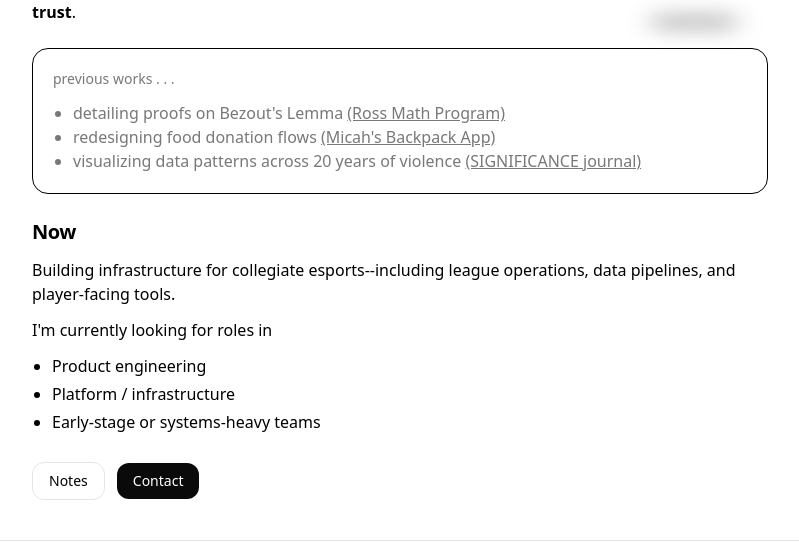
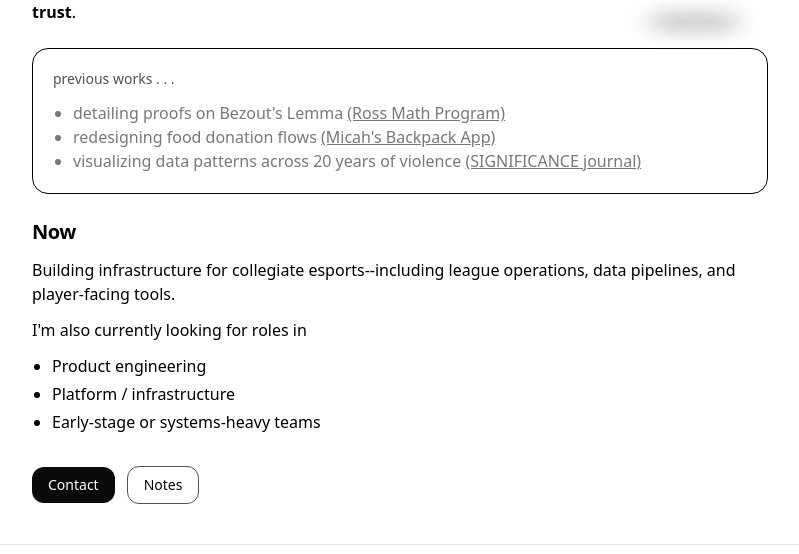
Before and after one commit to soilmilk/studiobydu.co, a Next.js app: page / in a window 1280 px wide. Shown: the part 325-879 px from the top of the page, without its empty margins (240-1039 px from the left). Built offline with nearby package versions, Linux system fonts and the light colour scheme.

Commit message:
Minor UI changes

```diff
--- a/app/page.tsx
+++ b/app/page.tsx
@@ -14,9 +14,10 @@ export default function HomePage() {
             </h1>
             <p className="">
               Hi 👋 I'm Anthony, a current CS major @ Stanford. I'm interested
-              in the workings of tech infrastructure and developer systems. Before
-              the current AI wave, I've built for Android/iOS, which shaped how
-              I think about reliability, APIs, and end-to-end ownership.
+              in the workings of tech infrastructure and developer systems.
+              Before the current AI wave, I've built for Android/iOS, which
+              shaped how I think about reliability, APIs, and end-to-end
+              ownership.
             </p>
             <p className="">
               I work on making complex systems <i>legible</i> and{" "}
@@ -61,7 +62,7 @@ export default function HomePage() {
         </div>
 
         <div className="rounded-2xl border border-[rgb(var(--border))] bg-[rgb(var(--card))] p-5">
-          <p className="text-sm text-[rgb(var(--muted-soft))]">
+          <p className="text-sm text-[rgb(var(--muted))]">
             previous works . . .
           </p>
 
@@ -116,20 +117,14 @@ export default function HomePage() {
             Building infrastructure for collegiate esports--including league
             operations, data pipelines, and player-facing tools.
           </p>
-          <p className="">I'm currently looking for roles in</p>
+          <p className="">I'm also currently looking for roles in</p>
           <ul className="list-disc list-outside pl-5  space-y-1">
             <li>Product engineering</li>
             <li>Platform / infrastructure</li>
             <li>Early-stage or systems-heavy teams</li>
           </ul>
 
-          <div className="flex items-center gap-3 pt-4 ">
-            <Link
-              className="rounded-xl border border-neutral-200 px-4 py-2 text-sm hover:opacity-60"
-              href="/blog"
-            >
-              Notes
-            </Link>
+          <div className="flex items-center gap-3 pt-5 ">
             <a
               href="mailto:apdu@stanford.edu"
               className="
@@ -147,6 +142,12 @@ export default function HomePage() {
             >
               Contact
             </a>
+            <Link
+              className="rounded-xl border border-[rgb(var(--muted))] px-4 py-2 text-sm hover:opacity-60"
+              href="/blog"
+            >
+              Notes
+            </Link>
           </div>
         </div>
       </div>
```
